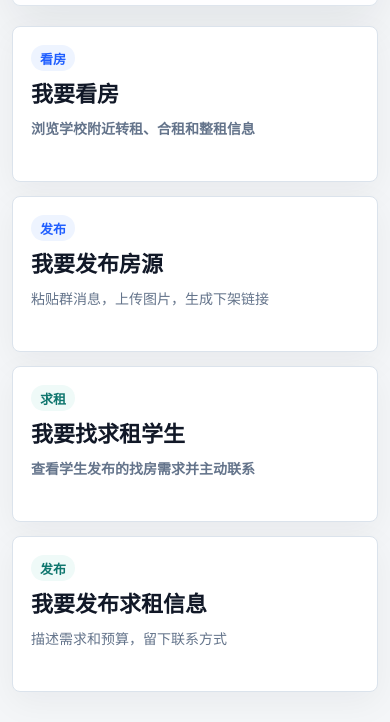
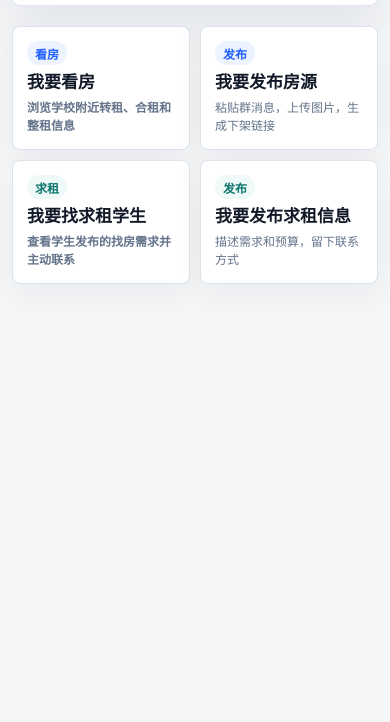
Before and after one commit to huangzhenhua111/campus-rental-board, a plain HTML site: page app/static/index.html in a window 390 px wide. Shown: the part 137-859 px from the top of the page. Drawn offline with Linux system fonts and the light colour scheme.

Commit message:
Improve mobile entry navigation

```diff
--- a/app/static/app.js
+++ b/app/static/app.js
@@ -242,6 +242,12 @@ function showView(view) {
   }
 
   loadBoard();
+
+  const targetBoard = view === "listings" ? listingBoard : requestBoard;
+  targetBoard.scrollIntoView({
+    behavior: "smooth",
+    block: "start",
+  });
 }
 
 filterForm.addEventListener("submit", (event) => {
--- a/app/static/style.css
+++ b/app/static/style.css
@@ -170,6 +170,10 @@ pre {
 .entry-card--request span {
   background: #effaf8;
   color: var(--accent);
+}
+
+.entry-card--active {
+  outline: 3px solid rgba(31, 94, 255, 0.14);
 }
 
 .filter-form {
@@ -859,12 +863,37 @@ textarea:focus {
   }
 
   .filter-form,
-  .entry-grid,
   .form-grid,
   .optional-grid,
   .listing-details,
   .detail-images {
     grid-template-columns: 1fr;
+  }
+
+  .entry-grid {
+    grid-template-columns: repeat(2, minmax(0, 1fr));
+    gap: 10px;
+  }
+
+  .entry-card {
+    min-height: 118px;
+    gap: 7px;
+    padding: 14px;
+  }
+
+  .entry-card span {
+    min-height: 24px;
+    padding: 0 8px;
+    font-size: 12px;
+  }
+
+  .entry-card strong {
+    font-size: 17px;
+  }
+
+  .entry-card small {
+    font-size: 12px;
+    line-height: 1.45;
   }
 
   .listing-card--with-image {
```
